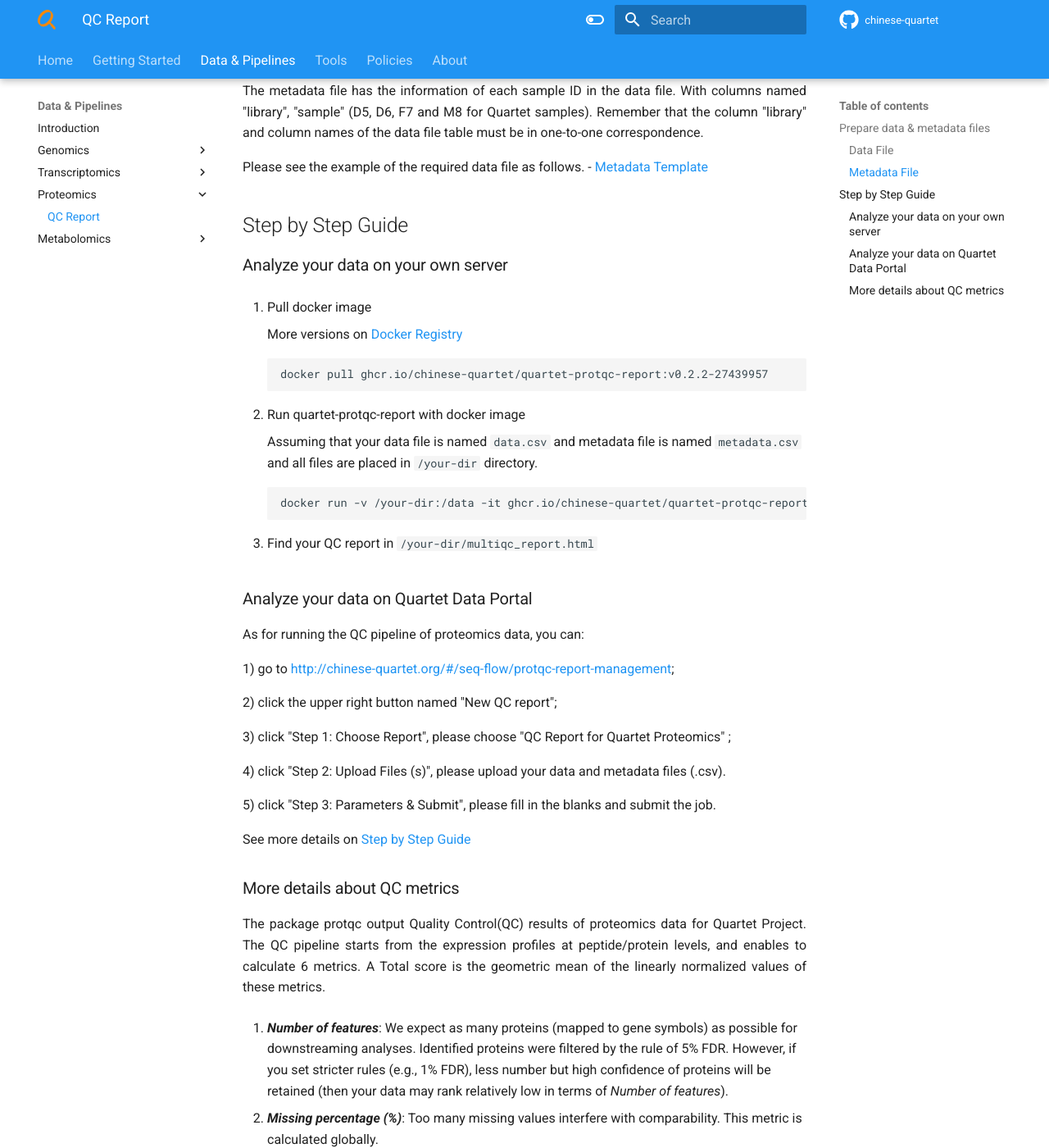
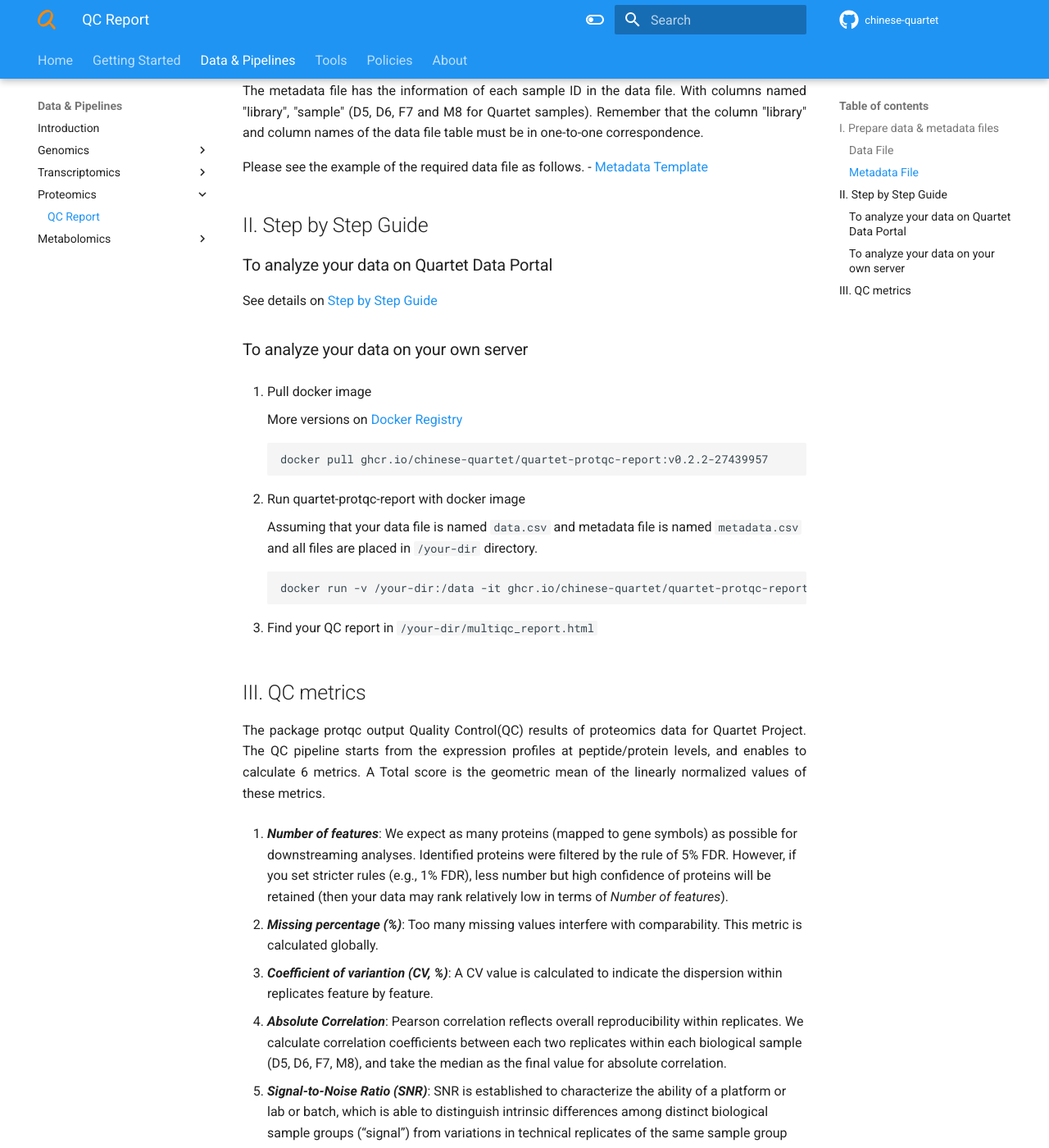
Before and after one commit to chinese-quartet/docs.chinese-quartet.org, an MkDocs documentation site: the page built from docs/data_pipelines/proteomics/qc_report.md, in a window 1280 px wide and 1400 px high, scrolled down 664 px. Shown: the whole window at 82% size. Built offline with MkDocs 1.6.1 and Material for MkDocs 9.7.7, drawn with Linux system fonts in a browser that asks for light colours; a script that is not in the unit is left out; comment, search, counter and statistics services are not loaded; some of the changed text lies outside the part shown.

Commit message:
Update qc_report.md

```diff
--- a/docs/data_pipelines/proteomics/qc_report.md
+++ b/docs/data_pipelines/proteomics/qc_report.md
@@ -3,7 +3,7 @@ From Quantified Expression Profiles to QC Report
 !!! note
     You can find the source code on [chinese-quartet/quartet-protqc-report](https://github.com/chinese-quartet/quartet-protqc-report.git)
 
-## Prepare data & metadata files
+## I. Prepare data & metadata files
 
 ### Data File
 
@@ -17,11 +17,15 @@ Please see the example of the required data file as follows.
 The metadata file has the information of each sample ID in the data file. With columns named "library", "sample" (D5, D6, F7 and M8 for Quartet samples). Remember that the column "library" and column names of the data file table must be in one-to-one correspondence.
 
 Please see the example of the required data file as follows.
-- [Metadata Template](../../assets/images/proteomics_pipeline_meta_template.csv)
+- [Metadata Template](../../assets/templates/proteomics_pipeline_meta_template.csv)
 
-## Step by Step Guide
+## II. Step by Step Guide
 
-### Analyze your data on your own server
+### To analyze your data on Quartet Data Portal
+
+See details on [Step by Step Guide](../../getting_started/step_by_step_guide_protein.md)
+
+### To analyze your data on your own server
 
 1. Pull docker image
 
@@ -41,23 +45,7 @@ Please see the example of the required data file as follows.
 
 3. Find your QC report in `/your-dir/multiqc_report.html`
 
-### Analyze your data on Quartet Data Portal
-
-As for running the QC pipeline of proteomics data, you can:
-
-1) go to [http://chinese-quartet.org/#/seq-flow/protqc-report-management](http://chinese-quartet.org/#/seq-flow/protqc-report-management);
-
-2) click the upper right button named "New QC report";
-
-3) click "Step 1: Choose Report", please choose "QC Report for Quartet Proteomics" ;
-
-4) click "Step 2: Upload Files (s)", please upload your data and metadata files (.csv).
-
-5) click "Step 3: Parameters & Submit", please fill in the blanks and submit the job.
-
-See more details on [Step by Step Guide](../../getting_started/step_by_step_guide_protein.md)
-
-### More details about QC metrics
+## III. QC metrics
 
 The package protqc output Quality Control(QC) results of proteomics data for Quartet Project. The QC pipeline starts from the expression profiles at peptide/protein levels, and enables to calculate 6 metrics. A Total score is the geometric mean of the linearly normalized values of these metrics.
 
```
